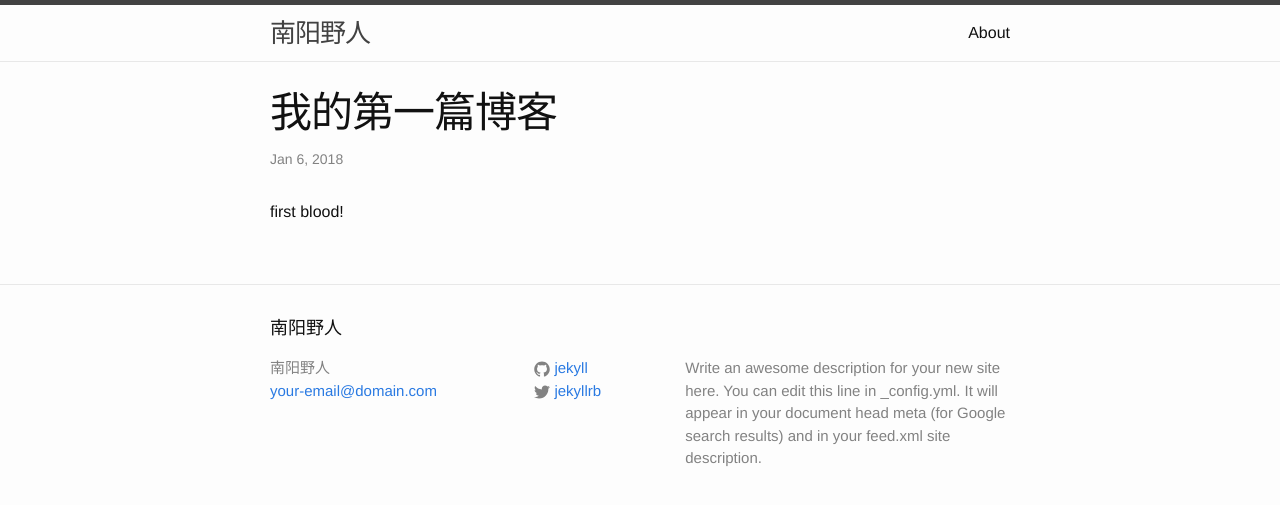
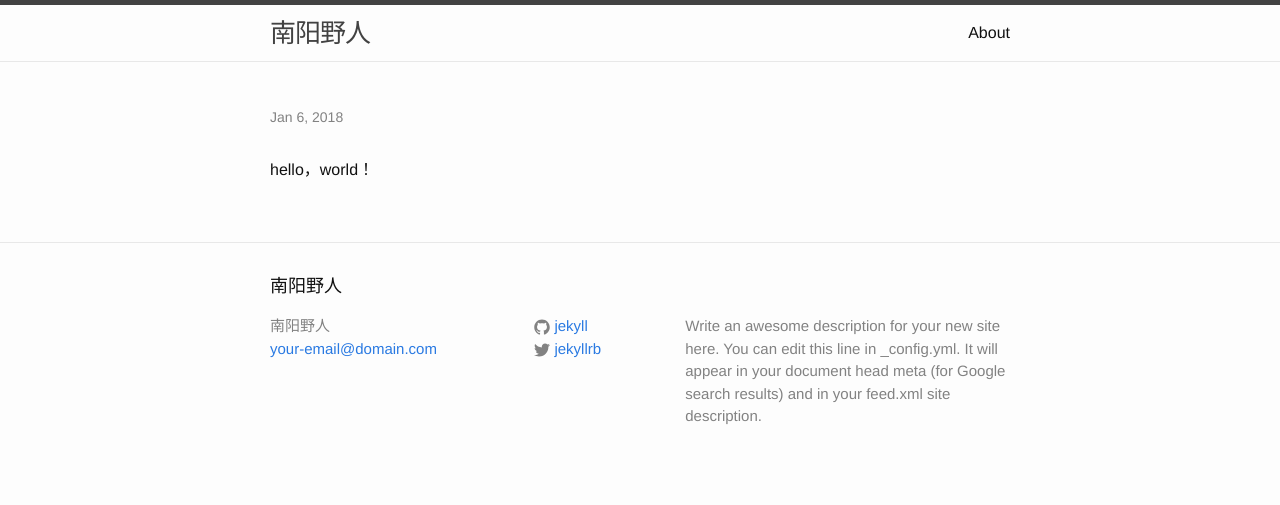
Before and after one commit to wangmingliang1990/wangmingliang1990.github.io, a Jekyll site: the page built from _posts/2018-01-06-我的第一篇博客.markdown, in a window 1280 px wide. Shown: the top 505 px of the page. Built offline with Jekyll 4.4.1, drawn with Linux system fonts in a browser that asks for light colours; our own code applies the rules of GitHub Pages for plain Markdown files.

Commit message:
Update 2018-01-06-我的第一篇博客.markdown

```diff
--- a/_posts/2018-01-06-我的第一篇博客.markdown
+++ b/_posts/2018-01-06-我的第一篇博客.markdown
@@ -1 +1,6 @@
-first blood!
+---
+layout:post
+title:我的第一篇博客
+categories：tools
+---
+hello，world！
```
